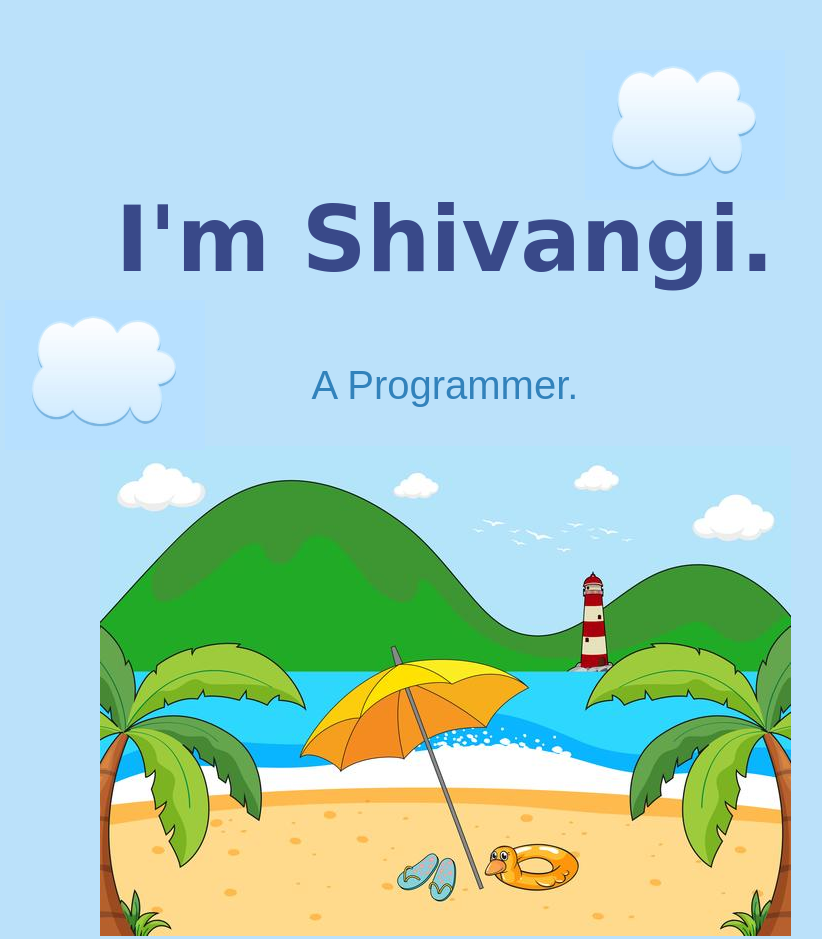
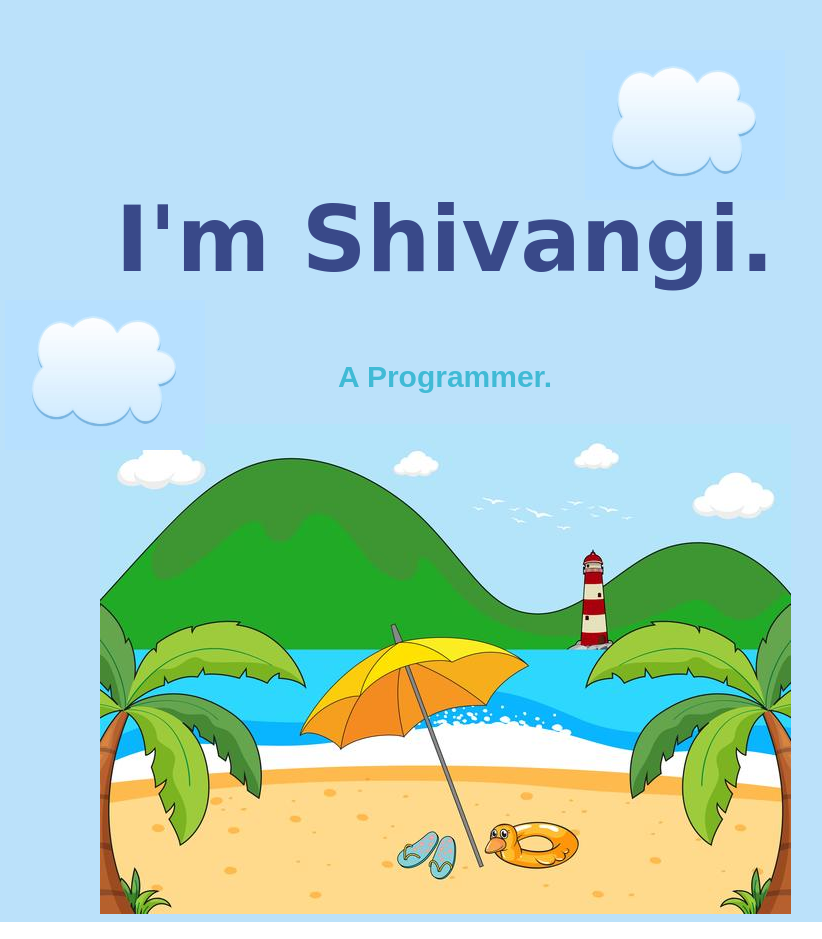
Before and after one commit to Shivangi708/My-Professional-Site, a plain HTML site: page index.html in a window 1280 px wide. Shown: the top 939 px of the page, without its empty margins (195-1017 px from the left). Drawn offline with Linux system fonts and the light colour scheme.

Commit message:
Add files via upload

```diff
--- a/index.html
+++ b/index.html
@@ -9,7 +9,7 @@
 	 <div class="top-container">
 	    <img class="top-cloud" src="cloud 2.jpg" alt="cloud image"> </img>
 	    <h1> I'm Shivangi.</h1>
-        <h2> A Programmer. </h2>
+        <h3> A Programmer. </h3>
 	    <img   src="mountain.jpg" alt="mountain image" > </img>
 	    <img class="bottom-cloud" src="cloud 2.jpg" alt="cloud image"> </img>
 
```
